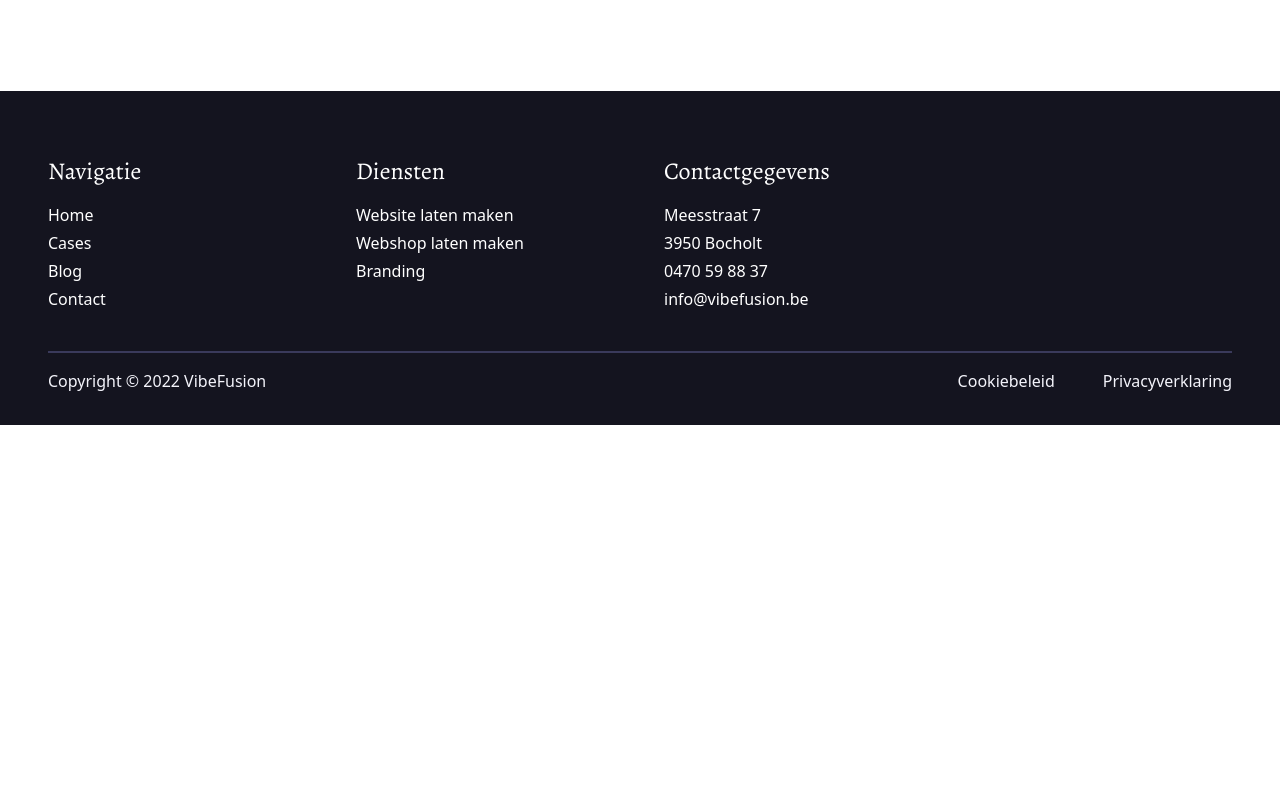
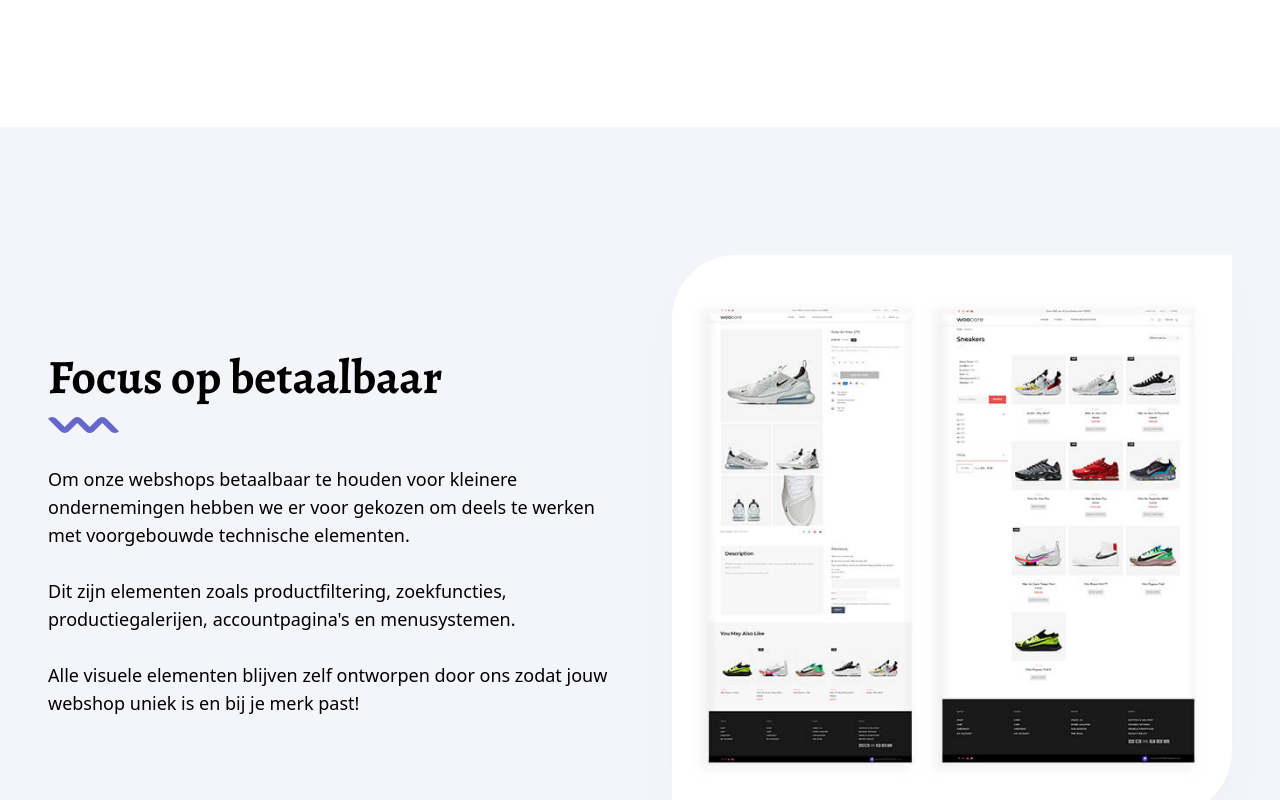
Before and after one commit to Citingdude/vibefusion-front-end, a Nuxt app: page /webshop in a window 1280 px wide. Shown: the part 680-1480 px from the top of the page. Before the commit the page ends 1105 px from the top, so only its background shows below. Built offline with nearby package versions, Linux system fonts and the light colour scheme.

Commit message:
Add affordable section

```diff
--- /dev/null
+++ b/components/layout/LayoutHeading.vue
@@ -0,0 +1,19 @@
+<template>
+  <div class="flex flex-col w-full">
+    <h2 class="text-4xl lg:text-5xl font-bold font-display mb-4">
+      {{ props.title }}
+    </h2>
+
+    <IconsLine />
+  </div>
+</template>
+
+<script setup>
+const props = defineProps({
+  title: {
+    type: String,
+    default: "Section title"
+  }
+})
+
+</script>
--- a/pages/webshop.vue
+++ b/pages/webshop.vue
@@ -1,9 +1,7 @@
 <template>
   <div>
     <!-- Hero -->
-    <section
-      class="pt-16 lg:pt-32 pb-20 lg:pb-40 section-padding-x"
-    >
+    <section class="pt-16 lg:pt-32 pb-20 lg:pb-40 section-padding-x">
       <div class="container mx-auto grid lg:grid-cols-2 gap-16">
         <!-- Content -->
         <div>
@@ -27,9 +25,44 @@
         <!-- Illustration -->
         <div>
           <img
-            class="max-w-lg"
             src="~/assets/images/webshop-illustration.svg"
             alt=""
+          />
+        </div>
+      </div>
+    </section>
+
+    <!-- Affordable -->
+    <section
+      class="bg-light-alt pt-16 lg:pt-32 pb-20 lg:pb-40 section-padding-x"
+    >
+      <div class="container mx-auto grid lg:grid-cols-2 gap-16 items-center">
+        <!-- Content -->
+        <div>
+          <LayoutHeading title="Focus op betaalbaar" class="items-start mb-8" />
+
+          <!-- Body -->
+          <p class="text-lg">
+            Om onze webshops betaalbaar te houden voor kleinere ondernemingen
+            hebben we er voor gekozen om deels te werken met voorgebouwde
+            technische elementen.
+            <br />
+            <br />
+            Dit zijn elementen zoals productfiltering, zoekfuncties,
+            productiegalerijen, accountpagina's en menusystemen.
+            <br />
+            <br />
+            Alle visuele elementen blijven zelf ontworpen door ons zodat jouw
+            webshop uniek is en bij je merk past!
+          </p>
+        </div>
+
+        <!-- Image -->
+        <div>
+          <img
+            class="rounded-tl-4xl rounded-br-4xl shadow-2xl max-w-full"
+            src="~/assets/images/betaalbaar.jpg"
+            alt="Betaalbare webshop"
           />
         </div>
       </div>
```
Also changed, not shown: assets/images/betaalbaar.jpg (added).
